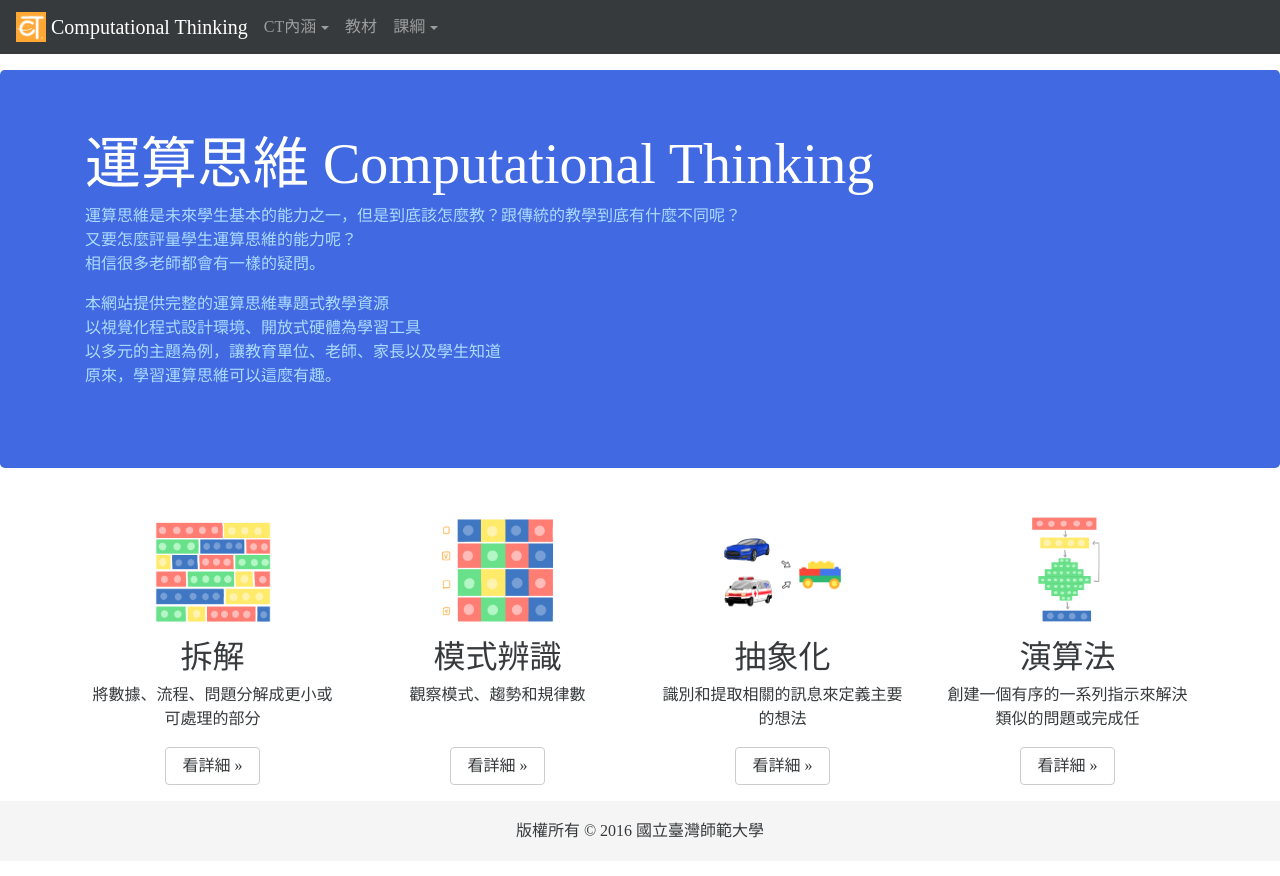
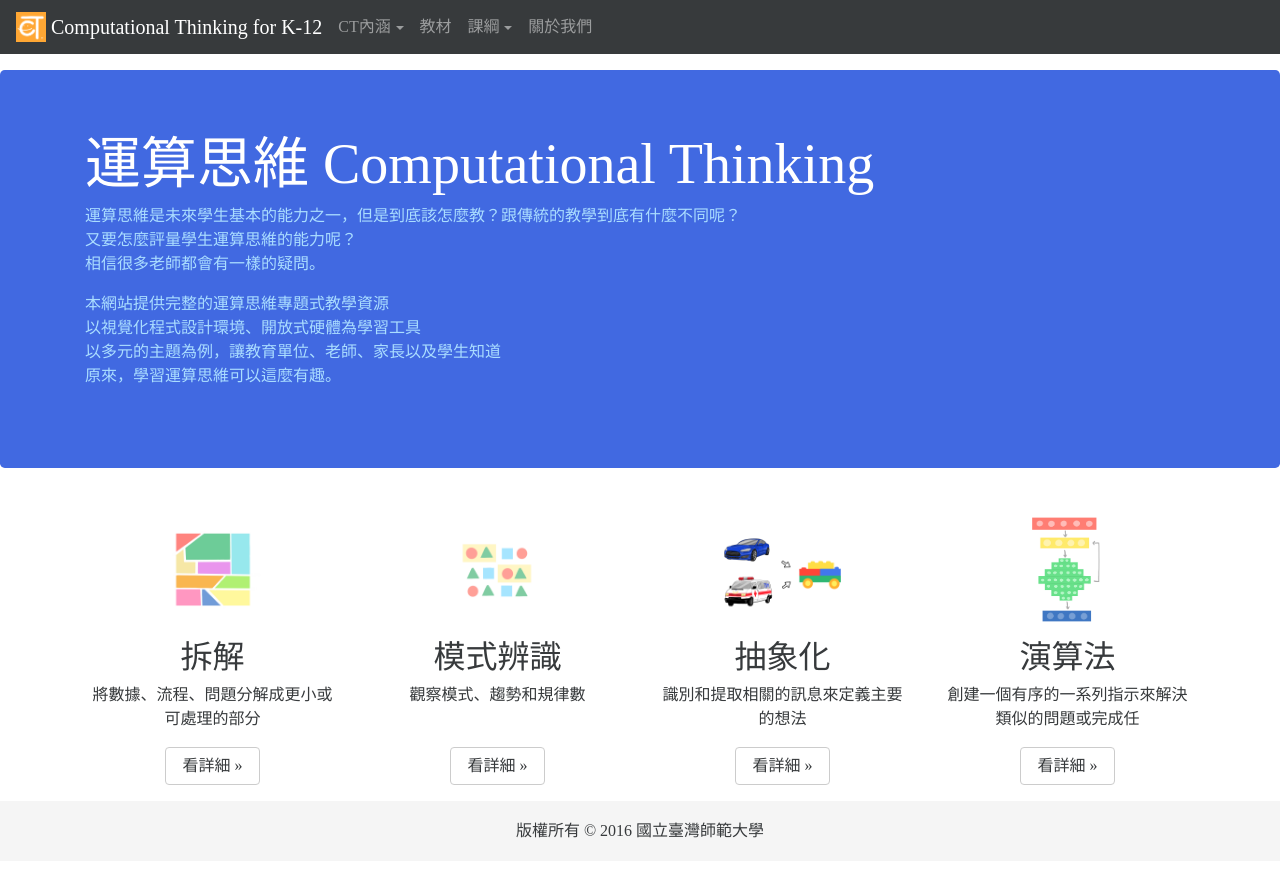
Before and after one commit to bear82228/CTweb, a plain HTML site: page index.html in a window 1280 px wide. Drawn offline with Linux system fonts and the light colour scheme; a script that the page names is missing.

Commit message:
新的首頁

```diff
--- a/index.html
+++ b/index.html
@@ -11,7 +11,7 @@
 
 
 
-    <title>國高中數位素養教材發展</title>
+    <title>CTforK-12</title>
 
     <!-- Bootstrap core CSS -->
     <link href="./dic/bootstrap.css" rel="stylesheet">
@@ -32,7 +32,7 @@
       <nav class="navbar navbar-fixed-top navbar-dark bg-inverse">
         <a class="navbar-brand" href="index.html">
             <img src="pic/logo.png" width="30" height="30" class="d-inline-block align-top" alt="">
-         Computational Thinking
+         Computational Thinking for K-12
           </a>
           <ul class="nav navbar-nav">
               <li class="nav-item dropdown">
@@ -45,7 +45,7 @@
                   </div>
               </li>
               <li class="nav-item">
-                  <a class="nav-link" href="course.html">教材<span class="sr-only">(current)</span></a>
+                  <a class="nav-link" href="course.html">教材<span class="sr-only"></span></a>
               </li>
 
               <li class="nav-item dropdown">
@@ -54,6 +54,9 @@
                       <a class="dropdown-item" href="junior.html">國中</a>
                       <a class="dropdown-item" href="#">高中</a>
                   </div>
+              </li>
+              <li class="nav-item">
+                  <a class="nav-link" href="about.html">關於我們<span class="sr-only"></span></a>
               </li>
           </ul>
       </nav>
@@ -81,13 +84,13 @@
     <div class="container">
       <div class="row">
         <div class="col-lg-3">
-          <img class="img-circle" src="pic/01.png" alt="Decomposition" width="140" height="140">
+          <img class="img-circle" src="pic/1.png" alt="Decomposition" width="140" height="140">
           <h2>拆解</h2>
           <p>將數據、流程、問題分解成更小或可處理的部分</p>
           <p><a class="btn btn-secondary" href="about.html" role="button">看詳細 »</a></p>
         </div><!-- /.col-lg-4 -->
         <div class="col-lg-3">
-          <img class="img-circle" src="pic/02.png" alt="Pattern Recognition" width="140" height="140">
+          <img class="img-circle" src="pic/2.png" alt="Pattern Recognition" width="140" height="140">
           <h2>模式辨識</h2>
           <p>觀察模式、趨勢和規律數<br><br></p>
           <p><a class="btn btn-secondary" href="activity.html" role="button">看詳細 »</a></p>
```
